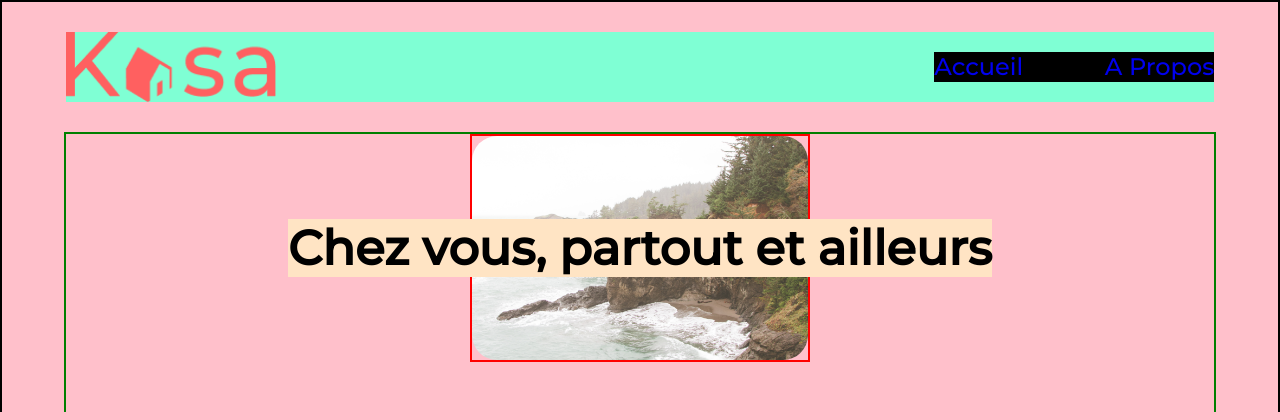
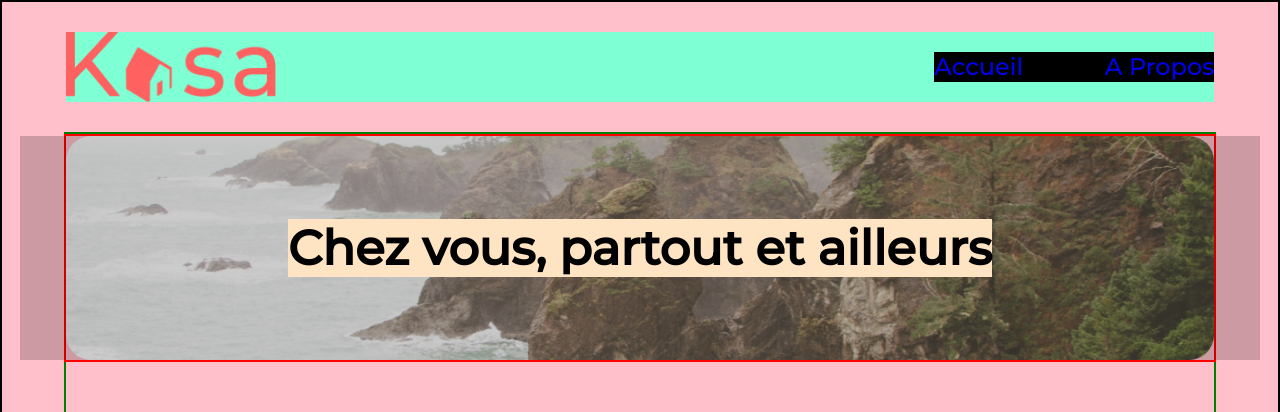
Before and after one commit to AudreyYuedra/Kasa_OC_P8, a React (Create React App) app: page / in a window 1280 px wide. Shown: the top 412 px of the page. Built offline with nearby package versions, Linux system fonts and the light colour scheme.

Commit message:
test style

```diff
--- a/src/components/Banner.jsx
+++ b/src/components/Banner.jsx
@@ -1,9 +1,10 @@
 import "../styles/App.css";
 
-function Banner({ imageUrl, text } /*accolades obligatoire !*/) {
+function Banner({ imageUrl, text }) {
   return (
     <div className="banner">
       <h1>{text}</h1>
+      <div className="opacity"></div>
       <img src={imageUrl} alt="falaise en bord de mer comme bannière" />
     </div>
   );
--- a/src/components/Carousel.jsx
+++ b/src/components/Carousel.jsx
@@ -1,6 +1,7 @@
 import { useState } from "react";
 import Arrow_Right from "../assets/arrow_right.png";
 import Arrow_Left from "../assets/arrow_left.png";
+import "../styles/App.css";
 
 function Carousel({ images }) {
   const [currentIndex, setCurrentIndex] = useState(0);
--- a/src/components/Rating.jsx
+++ b/src/components/Rating.jsx
@@ -1,3 +1,5 @@
+import "../styles/App.css";
+
 function Rating({ rating }) {
   const stars = [];
 
--- a/src/components/Tags.jsx
+++ b/src/components/Tags.jsx
@@ -1,3 +1,5 @@
+import "../styles/App.css";
+
 function Tags({ content }) {
   return <p className="tag">{content}</p>;
 }
--- a/src/pages/Error.jsx
+++ b/src/pages/Error.jsx
@@ -3,7 +3,7 @@ import "../styles/App.css";
 
 function Error() {
   return (
-    <div className="error">
+    <main className="error">
       <span className="nb-error">404</span>
       <p className="txt-error">
         Oups ! La page que vous demandez n'existe pas.
@@ -11,7 +11,7 @@ function Error() {
       <Link to="/">
         <p className="redirection">Retourner sur la page d'accueil</p>
       </Link>
-    </div>
+    </main>
   );
 }
 
--- a/src/pages/Home.jsx
+++ b/src/pages/Home.jsx
@@ -5,7 +5,7 @@ import "../styles/App.css";
 
 function Home() {
   return (
-    <main>
+    <main className="main-home">
       <Banner imageUrl={Banner_Home} text={"Chez vous, partout et ailleurs"} />
       <Gallery />
     </main>
--- a/src/pages/Logement.jsx
+++ b/src/pages/Logement.jsx
@@ -4,6 +4,8 @@ import Tags from "../components/Tags.jsx";
 import Rating from "../components/Rating.jsx";
 import { Navigate, useParams } from "react-router-dom";
 import Collapse from "../components/Collapse.jsx";
+
+import "../styles/App.css";
 
 function Logement() {
   //récupère param url id
--- a/src/styles/App.css
+++ b/src/styles/App.css
@@ -18,16 +18,6 @@ body .center {
   justify-content: center;
   align-items: center;
   border: solid 2px black;
-}
-
-main {
-  border: solid 2px green;
-  width: 90%;
-  max-width: 1240px;
-  display: flex;
-  flex-direction: column;
-  justify-content: center;
-  align-items: center;
 }
 
 header {
@@ -62,7 +52,10 @@ header nav .links:hover {
   cursor: pointer;
 }
 header nav .links:active {
-  border-bottom: solid 2px #FF6060;
+  color: #FF6060;
+  text-decoration: underline;
+  text-underline-offset: -35px;
+  text-decoration-thickness: 2px;
 }
 header nav .links:visited {
   color: #FF6060;
@@ -88,7 +81,17 @@ footer .rights {
   margin-bottom: 25px;
 }
 
-.banner {
+.main-home {
+  border: solid 2px green;
+  width: 90%;
+  max-width: 1240px;
+  display: flex;
+  flex-direction: column;
+  justify-content: center;
+  align-items: center;
+}
+.main-home .banner {
+  width: 100%;
   max-width: 1240px;
   height: 224px;
   display: flex;
@@ -97,13 +100,22 @@ footer .rights {
   margin-bottom: 50px;
   border: solid 2px red;
 }
-.banner h1 {
+.main-home .banner h1 {
   font-size: 48px;
   position: absolute;
   background-color: bisque;
+  z-index: 2;
+}
+.main-home .banner .opacity {
+  width: 100%;
+  max-width: 1240px;
+  height: 224px;
+  position: absolute;
   z-index: 1;
+  background-color: #000000;
+  opacity: 0.2;
 }
-.banner img {
+.main-home .banner img {
   border-radius: 25px;
   position: relative;
   height: 100%;
--- a/src/styles/App.scss
+++ b/src/styles/App.scss
@@ -19,13 +19,7 @@ body {
         @include column;
         @include center;
         border: solid 2px black;
-}}
-
-main {
-    border: solid 2px green;
-    width: 90%;
-    max-width: 1240px;
-    @include column-center;
+    }
 }
 
 ///////////////// HEADER  - check
@@ -54,8 +48,12 @@ header {
                 cursor: pointer;
             }
             &:active {
+                color: $primary-color;
+                text-decoration: underline;
+                text-underline-offset: -35px;
+                text-decoration-thickness: 2px;
                 //pas fini
-                border-bottom: solid 2px $primary-color;
+                //text-decoration-line: solid 2px $primary-color;
             }
             &:visited {
                 color: $primary-color;
@@ -84,8 +82,15 @@ footer {
     }
 }
 
-/// //////////////// BANNER - check
+////////////// PAGE HOME
+/////////////////////// BANNER - check
+.main-home {
+    border: solid 2px green;
+    width: 90%;
+    max-width: 1240px;
+    @include column-center;
     .banner {
+        width: 100%;
         max-width: 1240px;
         height: 224px;
         @include center;
@@ -95,7 +100,16 @@ footer {
             font-size: $banner;
             position: absolute;
             background-color: bisque;
+            z-index: 2;
+            }
+        & .opacity {
+            width: 100%;
+            max-width: 1240px;
+            height: 224px;
+            position: absolute;
             z-index: 1;
+            background-color: $bg-color-second;
+            opacity: 0.2;
         }
         & img {
             border-radius: 25px;
@@ -106,6 +120,8 @@ footer {
             object-fit: cover;
         }
     }
+}
+
 
 /// ////////////////// GALLERY - no show
 .gallery {
--- a/src/styles/_variables.scss
+++ b/src/styles/_variables.scss
@@ -20,3 +20,6 @@ $banner-mob : 24px;
 $tag : 10px;
 $collapse : 13px;
 $error-mob : 96px;
+
+//Others
+$round : 25px; //border-radius
```
Also changed, not shown: 1 other file (tests, documents, lock files or other folders). Lines whose indentation alone changed are shown as unchanged.
